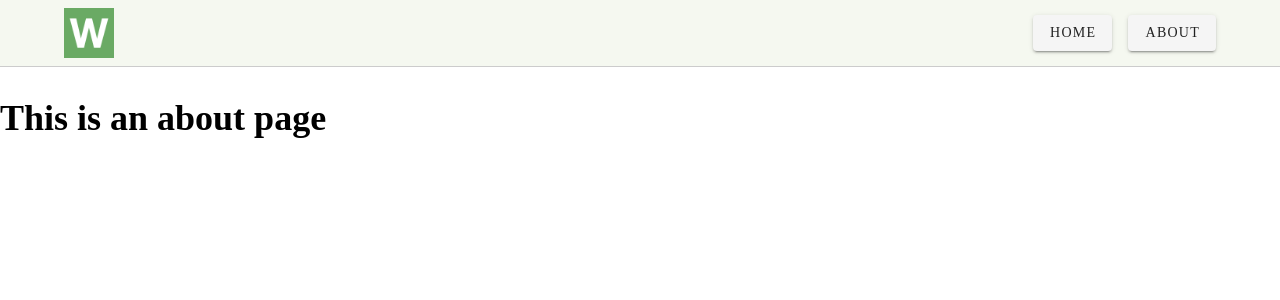
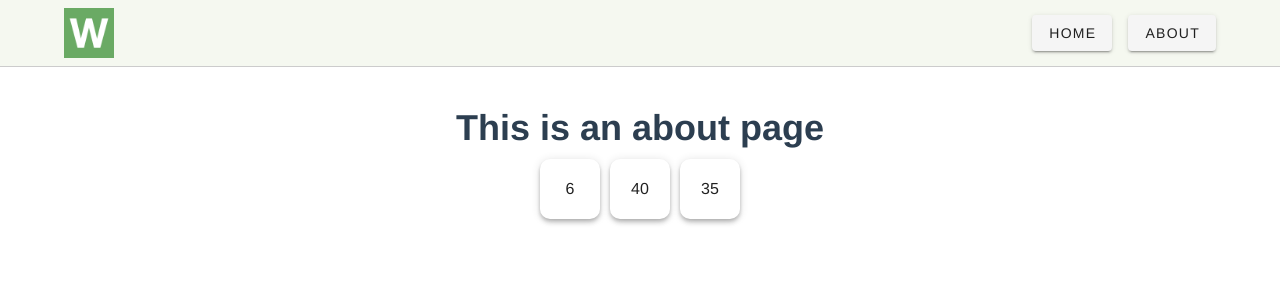
Before and after one commit to GunGriM2/WordleSSE, a Vue app in the folder wordle-vue/: page /about in a window 1280 px wide. Shown: the top 300 px of the page. Built offline with nearby package versions, Linux system fonts and the light colour scheme.

Commit message:
timer component

```diff
--- a/wordle-vue/src/App.vue
+++ b/wordle-vue/src/App.vue
@@ -1,8 +1,8 @@
 <template>
-  <div>
+  <v-app>
     <Header/>
     <router-view style="top: 80px"/>
-  </div>
+  </v-app>
 </template>
 
 <script>
--- /dev/null
+++ b/wordle-vue/src/components/Timer.vue
@@ -0,0 +1,58 @@
+<template>
+  <div>
+    <div class="time--box">
+      <v-sheet elevation="4" >{{ this.hours }}</v-sheet>
+      <v-sheet elevation="4" >{{ this.minutes }}</v-sheet>
+      <v-sheet elevation="4" >{{ this.seconds }}</v-sheet>
+    </div>
+  </div>
+
+</template>
+
+<script lang="ts">
+import { Component, Vue } from 'vue-property-decorator';
+
+@Component
+export default class Timer extends Vue {
+
+  hours: number = 0;
+  minutes: number = 0;
+  seconds: number = 0;
+  nextDay: Date = new Date(new Date().setHours(24, 0, 0, 0))
+
+  mounted() {
+    setInterval(() => {
+      const currentDate = new Date();
+      const leftTime = this.nextDay.getTime() - currentDate.getTime();
+
+      this.seconds = Math.floor(leftTime / 1000);
+      this.minutes = Math.floor(this.seconds / 60);
+      this.hours = Math.floor(this.minutes / 60);
+
+      this.seconds = this.seconds % 60;
+      this.minutes = this.minutes % 60;
+    }, 1000)
+  }
+
+};
+</script>
+
+<style scoped lang="scss">
+.time--box {
+  margin: 0 auto;
+  display: flex;
+  align-items: center;
+  justify-content: center;
+
+  .v-sheet {
+    margin: 0 5px;
+    width: 60px;
+    height: 60px;
+    line-height: 100px;
+    border-radius: 10px;
+    display: flex;
+    align-items: center;
+    justify-content: center;
+  }
+}
+</style>
--- a/wordle-vue/src/views/About.vue
+++ b/wordle-vue/src/views/About.vue
@@ -1,5 +1,20 @@
 <template>
   <div class="about">
     <h1>This is an about page</h1>
+    <Timer></Timer>
   </div>
 </template>
+
+<script>
+import Timer from '@/components/Timer';
+import { Component, Vue } from 'vue-property-decorator';
+
+@Component({
+  components: {
+    Timer
+  }
+})
+export default class About extends Vue {
+
+};
+</script>
```
